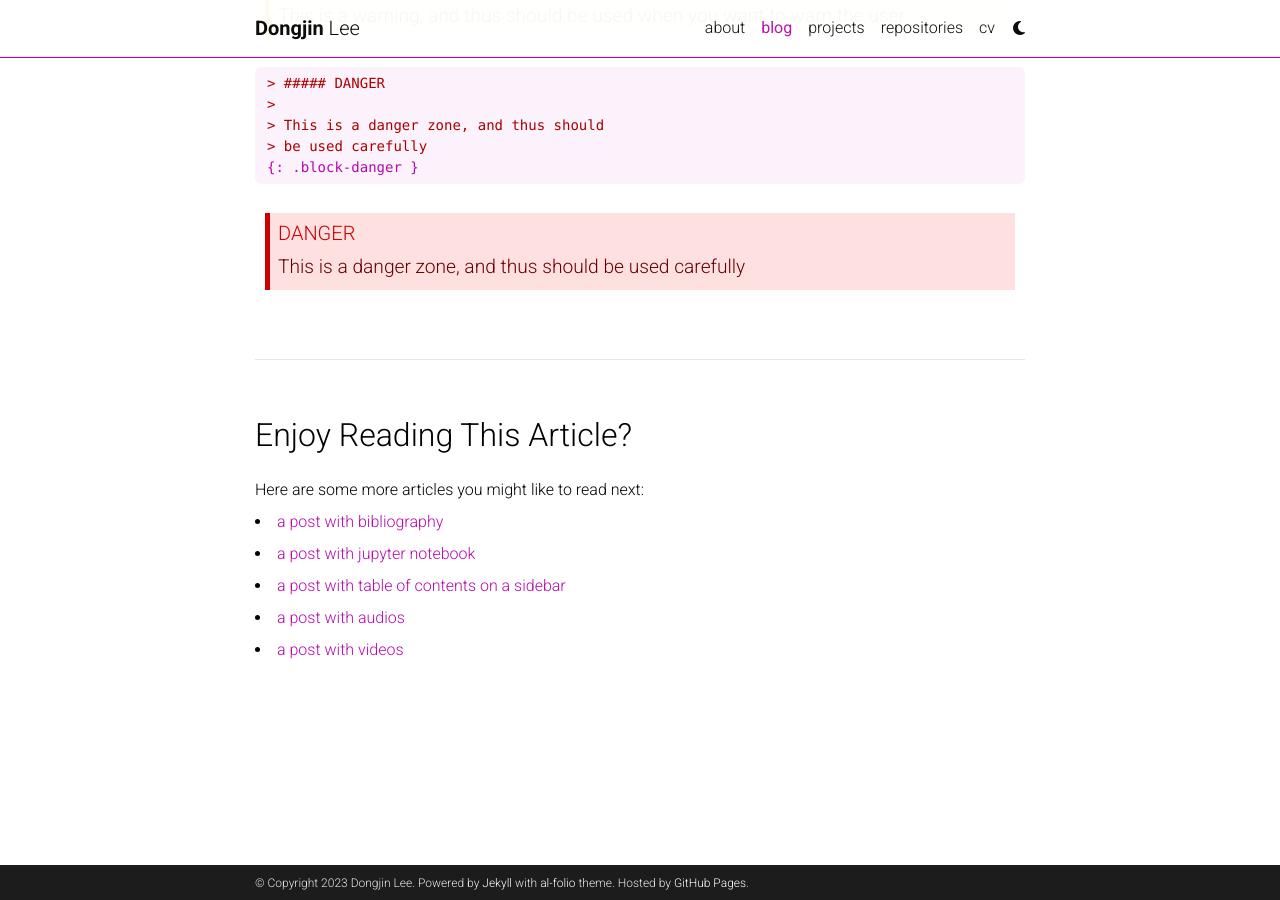
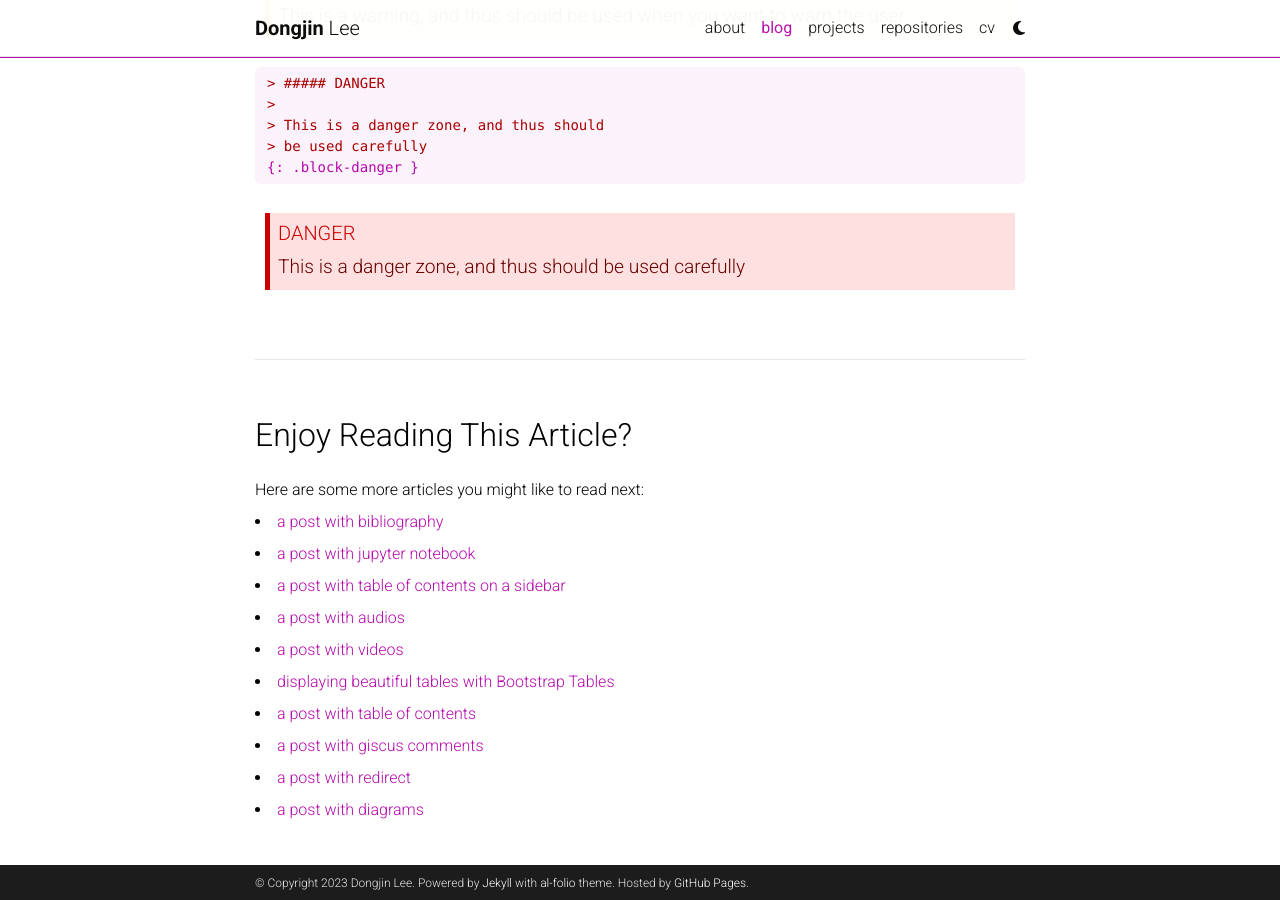
Before and after one commit to leedongjin001224/leedongjin001224.github.io, a Jekyll site: the page built from _posts/2023-05-12-custom-blockquotes.md, in a window 1280 px wide and 900 px high, scrolled down 1904 px. Built offline with Jekyll 4.4.1, drawn with Linux system fonts in a browser that asks for light colours; comment, search, counter and statistics services are not loaded; a style sheet for code colours, icons or effects is not loaded; some of the changed lines change nothing that is shown.

Commit message:
Update _config.yml

```diff
--- a/_config.yml
+++ b/_config.yml
@@ -13,7 +13,7 @@
   Powered by <a href="https://jekyllrb.com/" target="_blank">Jekyll</a> with <a href="https://github.com/alshedivat/al-folio">al-folio</a> theme.
   Hosted by <a href="https://pages.github.com/" target="_blank">GitHub Pages</a>.
 #Photos from <a href="https://unsplash.com" target="_blank">Unsplash</a>.
-keywords: jekyll, jekyll-theme, academic-website, portfolio-website  # add your own keywords or leave empty
+keywords: #jekyll, jekyll-theme, academic-website, portfolio-website  # add your own keywords or leave empty
 
 lang: en # the language of your site (for example: en, fr, cn, ru, etc.)
 icon: 📖  # the emoji used as the favicon (alternatively, provide image name in /assets/img/)
@@ -41,7 +41,7 @@
 # will use title and url fields
 # Take a look to https://github.com/jekyll/jekyll-feed for more customization
 
-rss_icon: true
+rss_icon: false
 
 # -----------------------------------------------------------------------------
 # Layout
@@ -120,9 +120,9 @@
 # Blog
 # -----------------------------------------------------------------------------
 
-blog_name: Dongjin Lee # blog_name will be displayed in your blog page
+blog_name: Welcome # blog_name will be displayed in your blog page
 blog_nav_title: blog # your blog must have a title for it to be displayed in the nav bar
-blog_description: a simple whitespace theme for academics
+blog_description: to my place
 permalink: /blog/:year/:title/
 
 # Pagination
@@ -131,23 +131,23 @@
 
 related_blog_posts:
   enabled: true
-  max_related: 5
+  max_related: 10
 
 # Giscus comments (RECOMMENDED)
 # Follow instructions on https://giscus.app/ to setup for your repo to fill out
 # the information below.
-giscus:
-  repo: alshedivat/al-folio      # <your-github-user-name>/<your-github-repo-name>
-  repo_id: MDEwOlJlcG9zaXRvcnk2MDAyNDM2NQ==
-  category: Comments             # name of the category under which discussions will be created
-  category_id: DIC_kwDOA5PmLc4CTBt6
-  mapping: title                 # identify discussions by post title
-  strict: 1                      # use strict identification mode
-  reactions_enabled: 1           # enable (1) or disable (0) emoji reactions
-  input_position: bottom         # whether to display input form below (bottom) or above (top) the comments
-  theme: preferred_color_scheme  # name of the color scheme (preferred works well with al-folio light/dark mode)
-  emit_metadata: 0
-  lang: en
+#giscus:
+#  repo: alshedivat/al-folio      # <your-github-user-name>/<your-github-repo-name>
+#  repo_id: MDEwOlJlcG9zaXRvcnk2MDAyNDM2NQ==
+#  category: Comments             # name of the category under which discussions will be created
+#  category_id: DIC_kwDOA5PmLc4CTBt6
+#  mapping: title                 # identify discussions by post title
+#  strict: 1                      # use strict identification mode
+#  reactions_enabled: 1           # enable (1) or disable (0) emoji reactions
+#  input_position: bottom         # whether to display input form below (bottom) or above (top) the comments
+#  theme: preferred_color_scheme  # name of the color scheme (preferred works well with al-folio light/dark mode)
+#  emit_metadata: 0
+#  lang: en
 
 # Disqus comments (DEPRECATED)
 disqus_shortname: al-folio # put your disqus shortname
```
